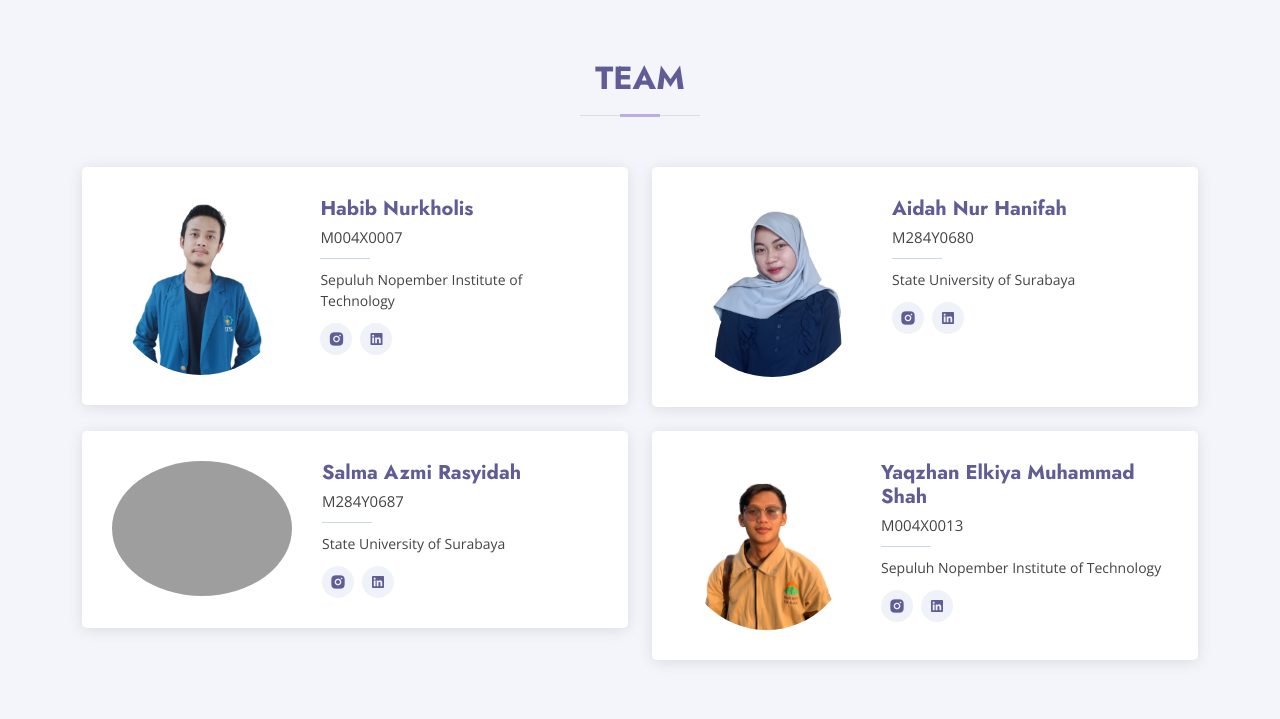
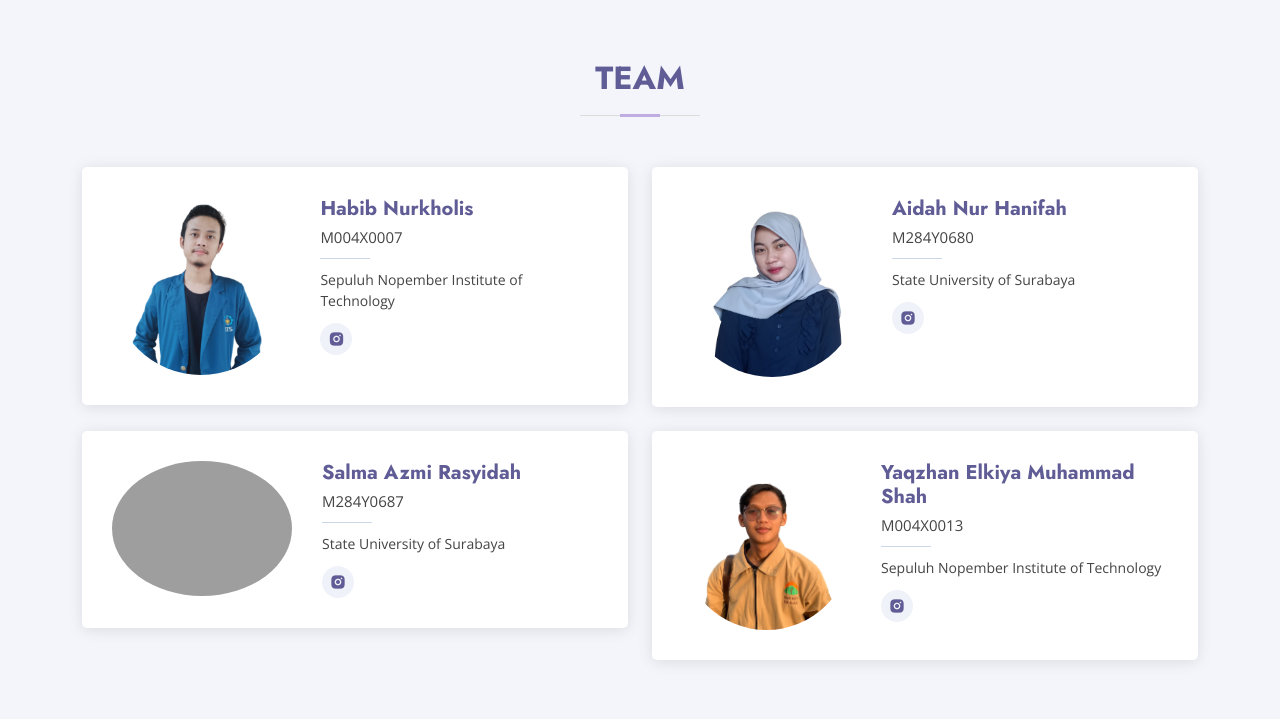
Before and after one commit to habiibn/Essay-Scoring-System, a Flask app: page / in a window 1280 px wide. Shown: the part 2682-3401 px from the top of the page. Run offline with Flask 2, Linux system fonts and the light colour scheme; parts of the project's set-up code (start-up, migrations or seed data) failed here and were passed over; some libraries are stand-ins or nearby versions; grey boxes are pictures that could not be loaded.

Commit message:
Update index.html

```diff
--- a/templates/index.html
+++ b/templates/index.html
@@ -189,7 +189,6 @@
                 <p>Sepuluh Nopember Institute of Technology</p>
                 <div class="social">
                   <a href="https://www.instagram.com/habiibn/"><i class="ri-instagram-fill"></i></a>
-                  <a href="linkedin.com/in/habibnurkholis25"> <i class="ri-linkedin-box-fill"></i> </a>
                 </div>
               </div>
             </div>
@@ -204,7 +203,6 @@
                 <p>State University of Surabaya</p>
                 <div class="social">
                   <a href="https://www.instagram.com/aidahaninr/"><i class="ri-instagram-fill"></i></a>
-                  <a href="linkedin.com/in/habibnurkholis25"> <i class="ri-linkedin-box-fill"></i> </a>
                 </div>
               </div>
             </div>
@@ -219,7 +217,6 @@
                 <p>State University of Surabaya</p>
                 <div class="social">
                   <a href="https://www.instagram.com/salmazmr_/"><i class="ri-instagram-fill"></i></a>
-                  <a href="linkedin.com/in/habibnurkholis25"> <i class="ri-linkedin-box-fill"></i> </a>
                 </div>
               </div>
             </div>
@@ -235,7 +232,6 @@
                 <p>Sepuluh Nopember Institute of Technology</p>
                 <div class="social">
                   <a href="https://www.instagram.com/yqzelkiya/"><i class="ri-instagram-fill"></i></a>
-                  <a href="linkedin.com/in/habibnurkholis25"> <i class="ri-linkedin-box-fill"></i> </a>
                 </div>
               </div>
             </div>
```
